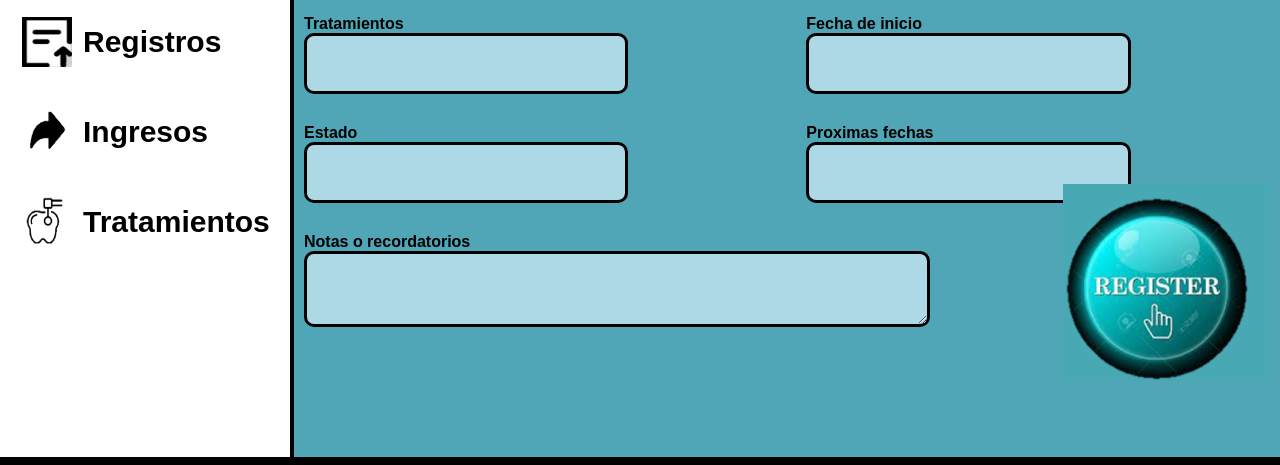
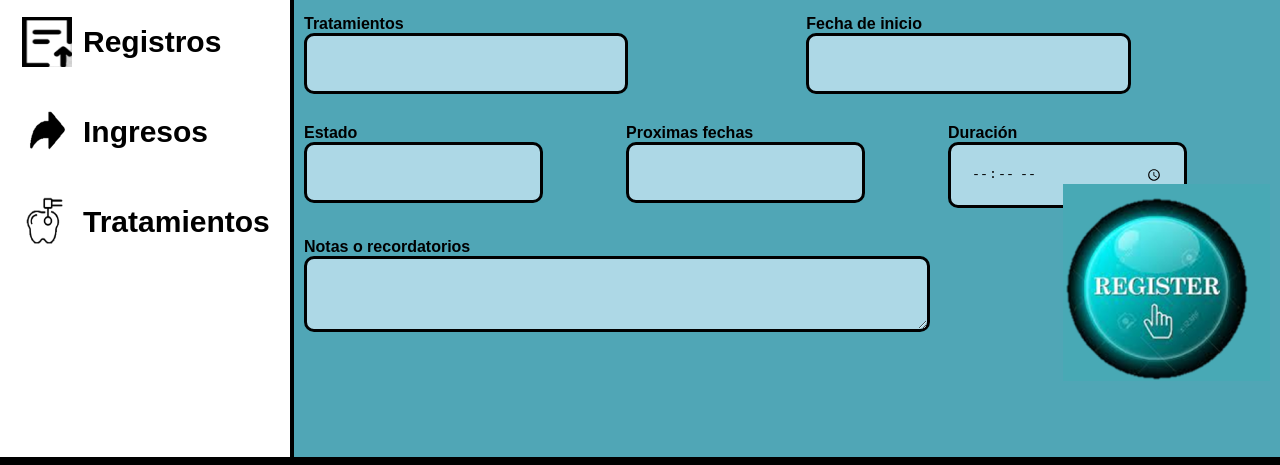
Before and after one commit to dieguinho101/Analisis, a plain HTML site: page Sistema de analisis/cita.html in a window 1280 px wide. Shown: the part 215-680 px from the top of the page. Drawn offline with Linux system fonts and the light colour scheme.

Commit message:
cita.html

```diff
--- a/Sistema de analisis/cita.html
+++ b/Sistema de analisis/cita.html
@@ -60,6 +60,10 @@
                     <label>Proximas fechas</label>
                     <input type="text">
                 </div>
+                <div class="form-group">
+                    <label>Duración</label>
+                    <input type="time">
+                </div>
             </div>
             <div class="form-group">
                 <label>Notas o recordatorios</label>
```
